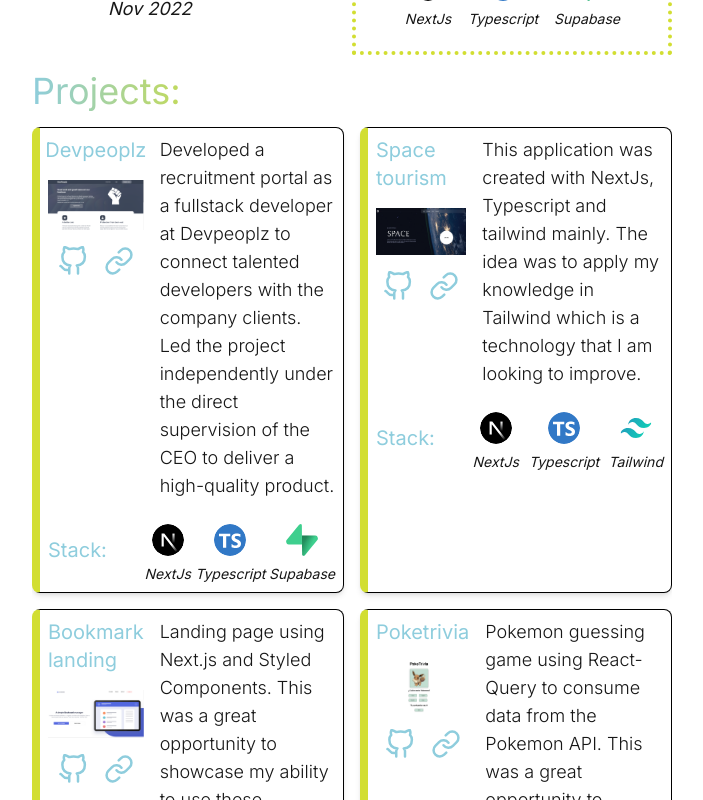
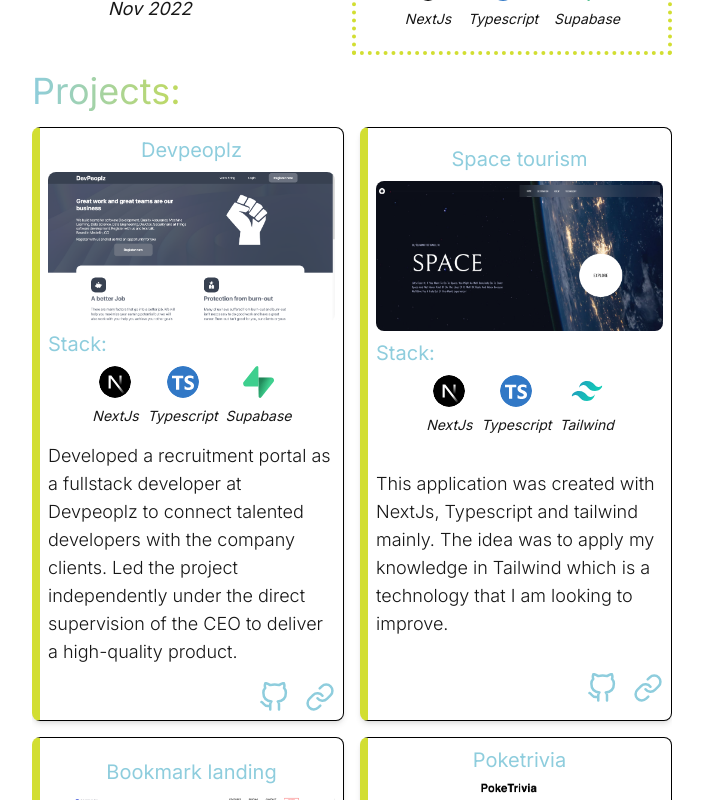
Before and after one commit to LEstebanR/lesteban, a Next.js app: page / in a window 1280 px wide. Shown: the part 1400-2200 px from the top of the page, without its empty margins (288-991 px from the left). Built offline with nearby package versions, Linux system fonts and the light colour scheme; a web font is replaced by a local one.

Commit message:
change projects card (#100)
Co-authored-by: Luis Esteban Ramirez <lesteban@Luiss-Mac-mini.local>

```diff
--- a/src/components/cards/projects-card.tsx
+++ b/src/components/cards/projects-card.tsx
@@ -12,17 +12,28 @@ interface Props {
 
 const ProjectsCard: FC<Props> = ({ project }) => {
   return (
-    <div className="flex  flex-col gap-4 rounded-lg  border border-l-8 border-black border-s-secondary  bg-light-card p-2  shadow-md dark:border-gray-200 dark:border-s-secondary dark:bg-dark-card">
-      <div className="flex flex-col gap-4 md:flex-row">
-        <div className="flex flex-col items-center gap-4 md:w-1/3">
+    <div className="flex  flex-col justify-around gap-4 rounded-lg  border border-l-8 border-black border-s-secondary  bg-light-card p-2  shadow-md dark:border-gray-200 dark:border-s-secondary dark:bg-dark-card">
+      <div className="flex w-full flex-col items-center justify-around gap-1 ">
         <H4>{project.name}</H4>
+
         <Image
           src={project.image}
-            height={200}
-            width={200}
+          height={1000}
+          width={1000}
           alt="project-logo"
+          className="m-1 w-full rounded-lg"
         />
-          <div className="flex w-full justify-center gap-4 text-3xl text-primary">
+        <div className="flex w-full flex-col items-start">
+          <H4>Stack:</H4>
+          <div className="flex w-full flex-wrap justify-center gap-2">
+            {project.stack.map((tech: StackItem) => (
+              <StackItemLogo key={tech.name} tech={tech} />
+            ))}
+          </div>
+        </div>
+      </div>
+      <CardBody>{project.description}</CardBody>
+      <div className="flex w-full justify-end gap-4 text-3xl text-primary">
         <Link href={project.repo} target="_blank">
           <FiGithub />
         </Link>
@@ -31,21 +42,6 @@ const ProjectsCard: FC<Props> = ({ project }) => {
         </Link>
       </div>
     </div>
-        <div className="flex flex-col md:w-2/3">
-          <CardBody>{project.description}</CardBody>
-        </div>
-      </div>
-      <div className="md:flex md:items-center">
-        <span className="w-1/3">
-          <H4>Stack:</H4>
-        </span>
-        <div className="flex flex-wrap justify-between md:w-2/3">
-          {project.stack.map((tech: StackItem) => (
-            <StackItemLogo key={tech.name} tech={tech} />
-          ))}
-        </div>
-      </div>
-    </div>
   )
 }
 
```
Lines whose indentation alone changed are shown as unchanged.
